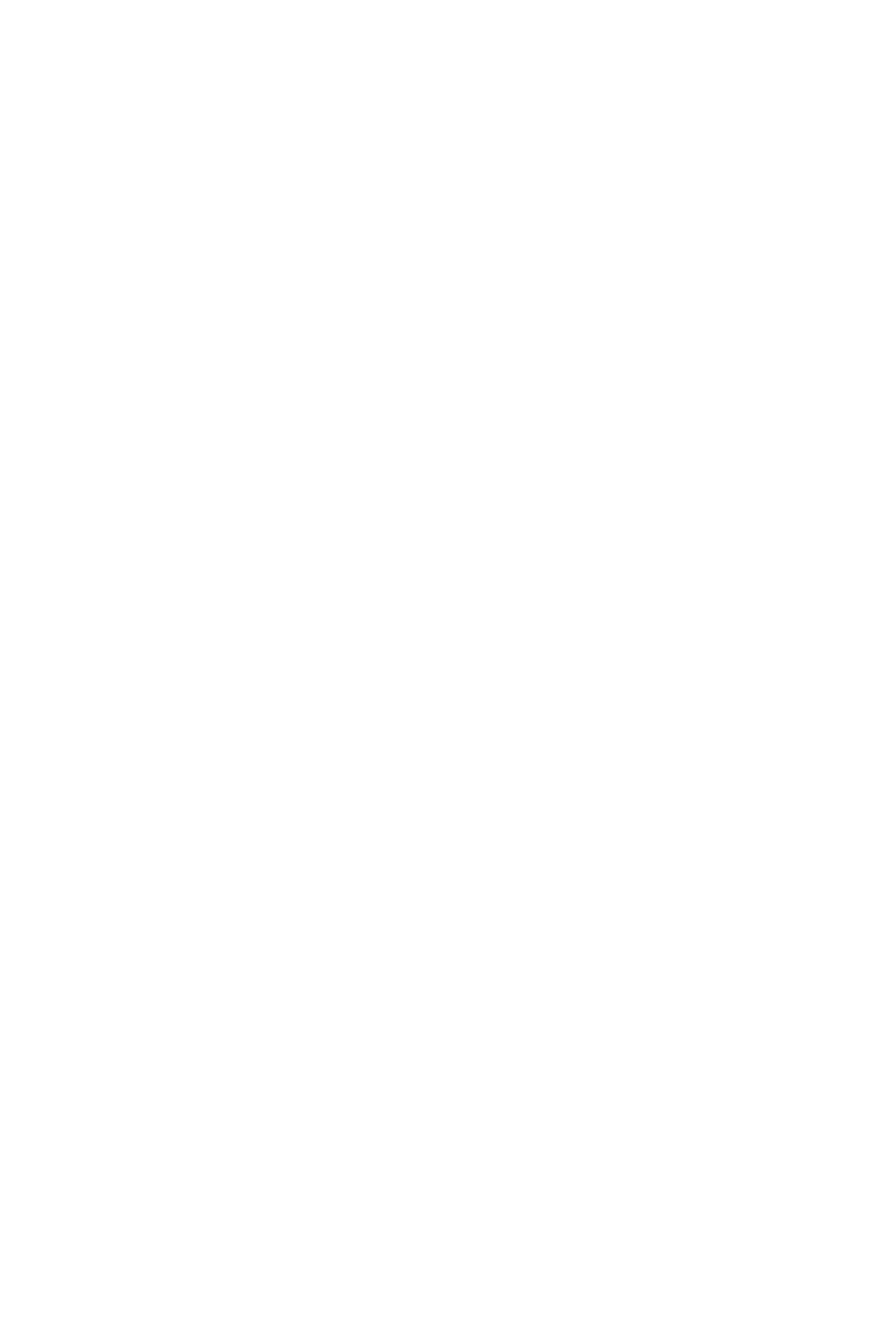
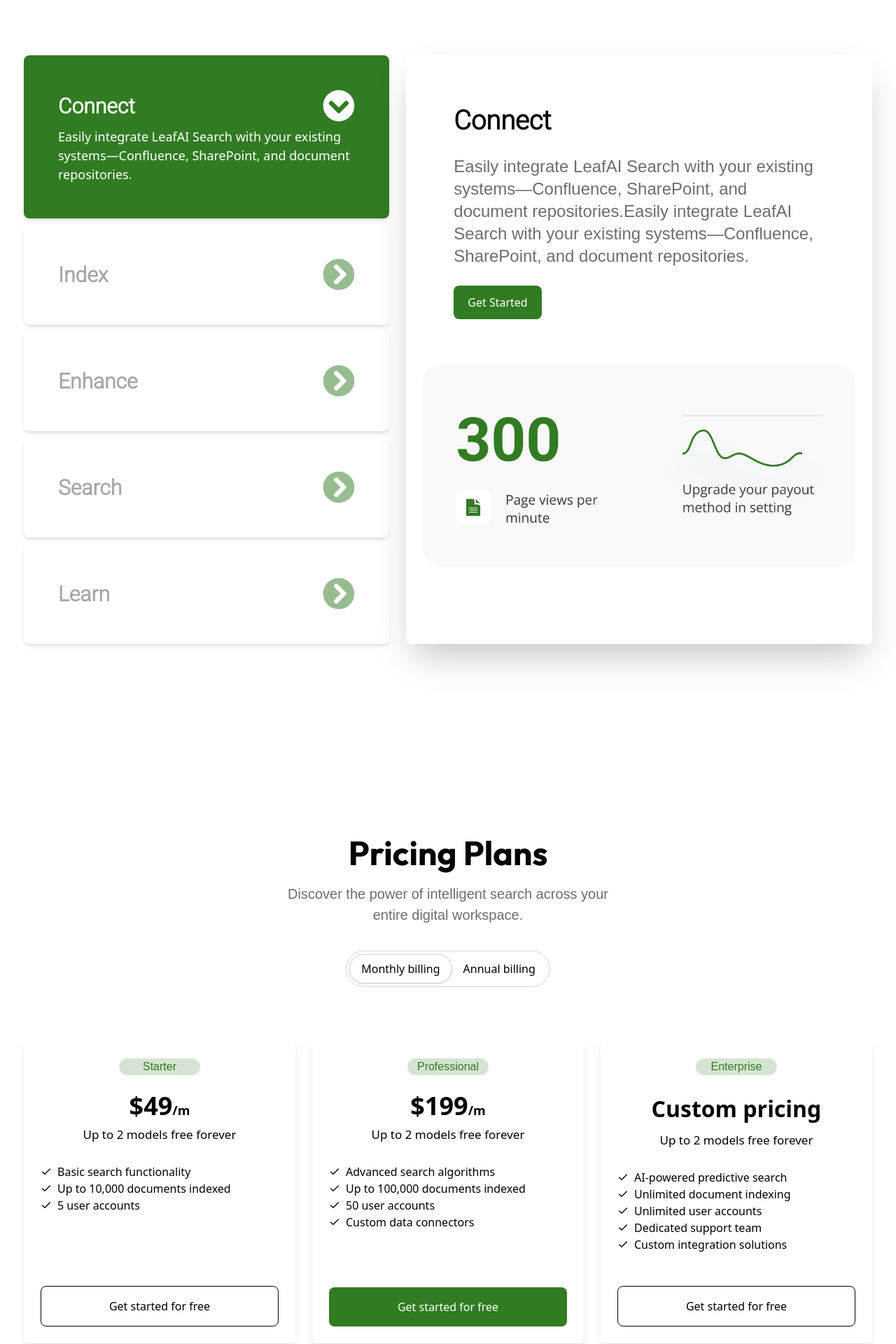
Before and after one commit to Ahmii1122/leafai, a React (Vite) app: page / in a window 1280 px wide. Shown: the part 3700-5620 px from the top of the page at 70% size. Before the commit the page ends 3351 px from the top, so only its background shows below. Built offline with nearby package versions, Linux system fonts and the light colour scheme; a web font is replaced by a local one.

Commit message:
completed collab sec

```diff
--- a/src/App.tsx
+++ b/src/App.tsx
@@ -1,8 +1,11 @@
 import Navbar from "./components/Navbar";
 import About from "./pages/home/About";
+import CollabSec from "./pages/home/CollabSec";
 import FeaturesSection from "./pages/home/FeaturesSection";
 import HeroSection from "./pages/home/HeroSection";
 import OurFeatures from "./pages/home/OurFeatures";
+import PricingPlans from "./pages/home/Pricing";
+import Working from "./pages/home/Working";
 
 const App = () => {
   return (
@@ -12,6 +15,9 @@
       <FeaturesSection />
       <About />
       <OurFeatures />
+      <Working />
+      <PricingPlans />
+      <CollabSec />
     </>
   );
 };
--- a/src/index.css
+++ b/src/index.css
@@ -1,7 +1,7 @@
 @import url("https://fonts.googleapis.com/css2?family=Open+Sans:ital,wght@0,300,400,500,600,700,800;1,300..800&display=swap");
 @import url("https://fonts.googleapis.com/css2?family=Overlock:ital,wght@0,400;0,700;0,900;1,400;1,700;1,900&display=swap");
 @import url("https://fonts.googleapis.com/css2?family=Outfit:wght@100..900&display=swap");
-@import url("https://fonts.googleapis.com/css2?family=Roboto:wght@300;400;500;700&display=swap");
+@import url("https://fonts.googleapis.com/css2?family=Roboto:wght@300,400,500,700&display=swap");
 @tailwind base;
 @tailwind components;
 @tailwind utilities;
--- /dev/null
+++ b/src/pages/home/CollabSec.tsx
@@ -0,0 +1,31 @@
+import bg from "../../assets/bg-hero.png";
+
+const CollabSec = () => {
+  return (
+    <section className="max-w-contained mx-auto">
+      <div
+        className="relative flex flex-col md:flex-row bg-cover bg-center mb-10 bg-no-repeat mt-[156px] border-none rounded-xl max-w-contained mx-auto px-6 py-12"
+        style={{ backgroundImage: `url(${bg})` }}
+      >
+        <div className="mx-[54px] ">
+          <h1 className="font-outfit mt-[97px] justify-between text-center font-bold text-[48px]">
+            Let’s Collaborate With Us
+          </h1>
+          <p className="font-opensans font-normal text-[30px] text-center mt-4">
+            Ready to revolutionize your organization's search experience?
+          </p>
+        </div>
+        <div className="flex flex-row justify-between items-center gap-[24px] mt-6">
+          <button className="px-5 font-opensans font-bold py-3 border-none  rounded-lg text-white text-nowrap bg-primary">
+            Book a Demo
+          </button>
+          <button className="px-5 py-3 md:mr-[54px] border font-bold border-primary rounded-lg text-nowrap text-primary bg-transparent">
+            Request a Quote
+          </button>
+        </div>
+      </div>
+    </section>
+  );
+};
+
+export default CollabSec;
--- /dev/null
+++ b/src/pages/home/Pricing.tsx
@@ -0,0 +1,160 @@
+import { useState } from "react";
+import { FiCheck } from "react-icons/fi";
+
+const pricingOptions = {
+  monthly: [
+    {
+      id: 1,
+      title: "Starter",
+      price: "$49",
+      features: [
+        "Basic search functionality",
+        "Up to 10,000 documents indexed",
+        "5 user accounts",
+      ],
+    },
+    {
+      id: 2,
+      title: "Professional",
+      price: "$199",
+      features: [
+        "Advanced search algorithms",
+        "Up to 100,000 documents indexed",
+        "50 user accounts",
+        "Custom data connectors",
+      ],
+    },
+    {
+      id: 3,
+      title: "Enterprise",
+      price: "Custom pricing",
+      features: [
+        "AI-powered predictive search",
+        "Unlimited document indexing",
+        "Unlimited user accounts",
+        "Dedicated support team",
+        "Custom integration solutions",
+      ],
+    },
+  ],
+  yearly: [
+    {
+      id: 1,
+      title: "Starter",
+      price: "$490",
+      features: [
+        "Basic search functionality",
+        "Up to 10,000 documents indexed",
+        "5 user accounts",
+      ],
+    },
+    {
+      id: 2,
+      title: "Professional",
+      price: "$1990",
+      features: [
+        "Advanced search algorithms",
+        "Up to 100,000 documents indexed",
+        "50 user accounts",
+        "Custom data connectors",
+      ],
+    },
+    {
+      id: 3,
+      title: "Enterprise",
+      price: "Custom pricing",
+      features: [
+        "AI-powered predictive search",
+        "Unlimited document indexing",
+        "Unlimited user accounts",
+        "Dedicated support team",
+        "Custom integration solutions",
+      ],
+    },
+  ],
+};
+
+const PricingPlans = () => {
+  const [billingCycle, setBillingCycle] = useState("monthly");
+
+  return (
+    <section className="max-w-contained mx-auto mt-[214px]">
+      <div className="text-center p-6">
+        <h2 className="text-[48px] font-outfit font-bold">Pricing Plans</h2>
+        <p className="text-gray font-opensans font-normal text-[20px] mx-[30%] mt-2">
+          Discover the power of intelligent search across your entire digital
+          workspace.
+        </p>
+        <div className="mt-9 flex justify-center">
+          <div className="bg-gray-200 p-1 border border-gray/30 rounded-full flex">
+            <button
+              className={`px-4 py-2 rounded-full transition ${
+                billingCycle === "monthly"
+                  ? "bg-white shadow border border-gray/30"
+                  : "text-gray-600"
+              }`}
+              onClick={() => setBillingCycle("monthly")}
+            >
+              Monthly billing
+            </button>
+            <button
+              className={`px-4 py-2 rounded-full transition ${
+                billingCycle === "yearly"
+                  ? "bg-white shadow border border-gray/30"
+                  : "text-gray-600"
+              }`}
+              onClick={() => setBillingCycle("yearly")}
+            >
+              Annual billing
+            </button>
+          </div>
+        </div>
+        <div className="mt-[70px] grid md:grid-cols-3 gap-6">
+          {pricingOptions[billingCycle].map((plan) => (
+            <div
+              key={plan.id}
+              className="p-6 rounded-lg shadow-lg bg-white flex flex-col h-full"
+            >
+              <p className="bg-primary/20 font-normal font-opensans text-primary mx-28  my-2 tex rounded-full ">
+                {plan.title}
+              </p>
+              <h3
+                className={`mt-4 font-bold ${
+                  plan.price === "Custom pricing" ? "text-[32px]" : "text-4xl"
+                }`}
+              >
+                {plan.price}
+                {plan.price !== "Custom pricing" && (
+                  <span className="text-lg text-gray-500">
+                    {billingCycle === "yearly" ? "/y" : "/m"}
+                  </span>
+                )}
+              </h3>
+              <p className="text-gray-500 text-[17px] font-normal mt-2">
+                Up to 2 models free forever
+              </p>
+              <ul className="mt-7 mb-[15px] text-left text-gray-600 flex-grow">
+                {plan.features.map((feature, index) => (
+                  <li key={index} className="flex items-center gap-2">
+                    <FiCheck /> {feature}
+                  </li>
+                ))}
+              </ul>
+              <button
+                className={`mt-8 w-full py-4 rounded-lg ${
+                  plan.title === "Professional"
+                    ? "bg-primary-dark text-white"
+                    : "border border-gray-400 text-black"
+                }`}
+              >
+                Get started for free
+              </button>
+            </div>
+          ))}
+        </div>
+      </div>
+    </section>
+  );
+};
+
+export default PricingPlans;
--- /dev/null
+++ b/src/pages/home/Working.tsx
@@ -0,0 +1,99 @@
+import { useState } from "react";
+import img from "../../assets/Pasted image.png";
+import { FaChevronCircleRight } from "react-icons/fa";
+
+const features = [
+  {
+    id: 1,
+    title: "Connect",
+    text: "Easily integrate LeafAI Search with your existing systems—Confluence, SharePoint, and document repositories.",
+  },
+  {
+    id: 2,
+    title: "Index",
+    text: "Index your data efficiently and retrieve information seamlessly.",
+  },
+  {
+    id: 3,
+    title: "Enhance",
+    text: "Improve search accuracy with AI-driven enhancements.",
+  },
+  {
+    id: 4,
+    title: "Search",
+    text: "Perform fast and relevant searches across multiple platforms.",
+  },
+  {
+    id: 5,
+    title: "Learn",
+    text: "Gain insights and analytics from your search data.",
+  },
+];
+
+const Working = () => {
+  const [activeFeature, setActiveFeature] = useState(features[0]);
+  return (
+    <section className="max-w-contained mx-auto mt-[198px]">
+      <div className="flex flex-col justify-between items-center text-center">
+        <h1 className="font-outfit font-bold text-[48px]">How it Works</h1>
+        <p className="font-opensans text-gray font-normal text-[20px] leading-[32px] mx-[30%]">
+          Discover the power of intelligent search across your entire digital
+          workspace.
+        </p>
+      </div>
+      <div className="flex flex-col md:flex-row gap-6 p-6 mt-[70px]">
+        <div className="md:w-[44%] flex flex-col gap-2 ">
+          {features.map((feature) => (
+            <button
+              key={feature.id}
+              onClick={() => setActiveFeature(feature)}
+              className={`p-[49px] text-left rounded-lg shadow-md flex flex-col ${
+                activeFeature.id === feature.id
+                  ? "bg-primary-dark text-white"
+                  : "bg-white text-gray/60 font-roboto font-normal text-[30px]"
+              }`}
+            >
+              <div className="flex items-center justify-between w-full">
+                <h3 className="font-roboto font-semibold text-[30px]">
+                  {feature.title}
+                </h3>
+                <FaChevronCircleRight
+                  size={46}
+                  className={
+                    activeFeature.id === feature.id
+                      ? "text-white rotate-90"
+                      : "text-primary/50"
+                  }
+                />
+              </div>
+
+              {/* Description - Only shown when the button is selected */}
+              {activeFeature.id === feature.id && (
+                <p className="mt-2 text-white text-[18px] font-normal">
+                  {feature.text}
+                </p>
+              )}
+            </button>
+          ))}
+        </div>
+        <div className="md:w-[56%]  bg-white p-6 shadow-2xl rounded-lg">
+          <h2 className="text-[38px] font-bold font-roboto  mt-[41px] mx-[44px] mb-4">
+            {activeFeature.title}
+          </h2>
+          <p className="text-gray font-opensans font-normal text-[24px] mt-[21px] mx-[44px] leading-[32px]">
+            {activeFeature.text}
+            {activeFeature.text}
+          </p>
+          <button className="mx-[44px] mt-[26px] bg-primary-dark text-white px-5 py-3 rounded-lg">
+            Get Started
+          </button>
+          <div className="mt-16 flex gap-4">
+            <img src={img} alt="" className="h-full w-full" />
+          </div>
+        </div>
+      </div>
+    </section>
+  );
+};
+
+export default Working;
--- a/tailwind.config.js
+++ b/tailwind.config.js
@@ -14,6 +14,7 @@
       },
       colors: {
         primary: "#317B22",
+        "primary-dark": "#317B22",
         secondary: "#90DE78",
         "secondary-light": "#BBF9A8",
         gray: "#6D6D6D",
```
Also changed, not shown: src/assets/Pasted image.png (added).
